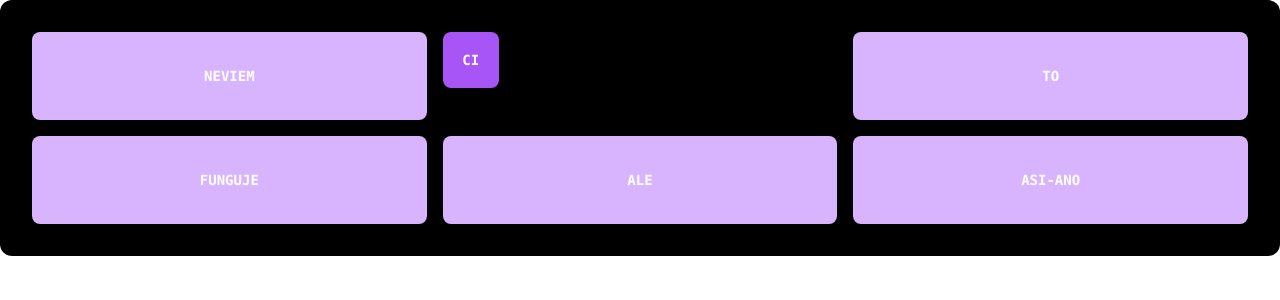
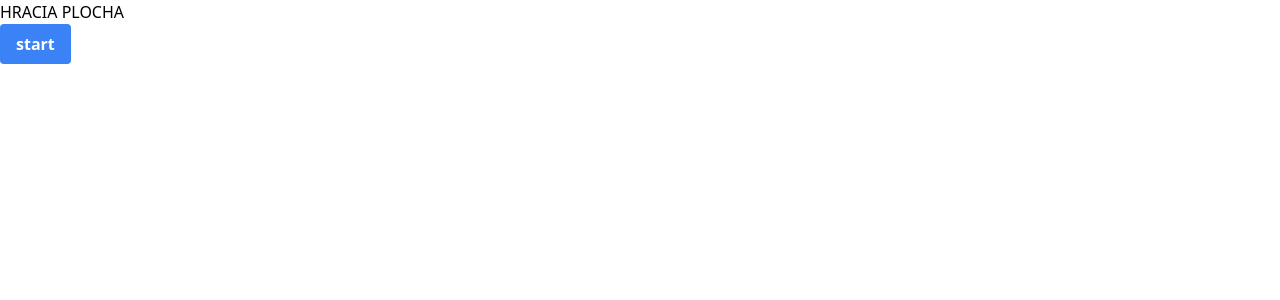
Before and after one commit to Camko25/Karaoke, a Vue app: page /#/ in a window 1280 px wide. Shown: the top 300 px of the page. Built offline with nearby package versions, Linux system fonts and the light colour scheme.

Commit message:
countdown

```diff
--- a/src/views/gameplay.vue
+++ b/src/views/gameplay.vue
@@ -1,40 +1,46 @@
 <template>
-  <div class="bg-black relative rounded-xl overflow-auto p-8">
-    <div
-      class="grid grid-cols-3 gap-4 place-iems-stretch font-mono text-white text-sm font-bold leading-6"
-    >
-      <div
-        class="p-8 rounded-lg flex items-center justify-center bg-purple-300 dark:bg-purple-800 dark:text-purple-400"
-      >
-        NEVIEM
-      </div>
-      <div class="bg-stripes-purple rounded-lg grid">
-        <div
-          class="w-14 h-14 rounded-lg flex items-center justify-center bg-purple-500 shadow-lg place-self-start"
-        >
-          CI
-        </div>
-      </div>
-      <div
-        class="p-8 rounded-lg flex items-center justify-center bg-purple-300 dark:bg-purple-800 dark:text-purple-400"
-      >
-        TO
-      </div>
-      <div
-        class="p-8 rounded-lg flex items-center justify-center bg-purple-300 dark:bg-purple-800 dark:text-purple-400"
-      >
-        FUNGUJE
-      </div>
-      <div
-        class="p-8 rounded-lg flex items-center justify-center bg-purple-300 dark:bg-purple-800 dark:text-purple-400"
-      >
-        ALE
-      </div>
-      <div
-        class="p-8 rounded-lg flex items-center justify-center bg-purple-300 dark:bg-purple-800 dark:text-purple-400"
-      >
-        ASI-ANO
-      </div>
-    </div>
+  <div class="container">
+    <div class="">{{ timerCount }}</div>
+    <div>HRACIA PLOCHA</div>
+    <button class="bg-blue-500 hover:bg-blue-700 text-white font-bold py-2 px-4 rounded" @click="changeValue()">start</button>
   </div>
 </template>
+
+<script>
+
+    export default {
+
+        data() {
+            return {
+                timerCount: null
+            }
+        },
+
+        watch: {
+
+            timerCount: {
+                handler(value) {
+
+                    if (value > 0) {
+                        setTimeout(() => {
+                            this.timerCount--;
+                        }, 1000);
+                    }
+                    if (value == 0){
+                      this.timerCount= null
+                      // gamePlay()  toto bude callovat celu tu hru
+                    }
+
+                },
+                deep: true
+            }
+
+        },
+        methods:{
+          changeValue(){
+            this.timerCount = 5
+          }
+        },
+    }
+
+</script>
```
